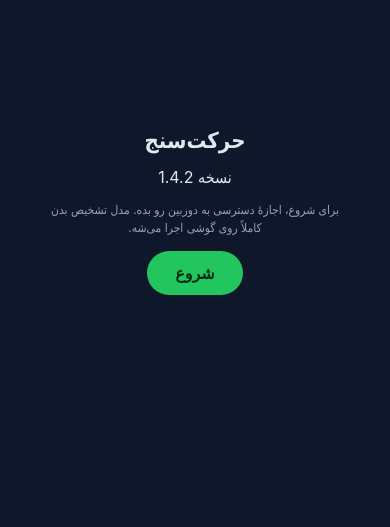
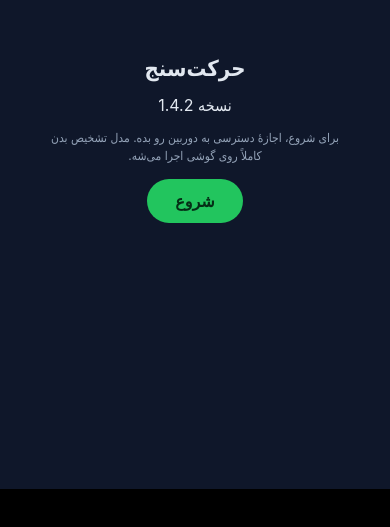
Before and after one commit to mahtdy/motion-tracker, a plain HTML site: page index.html in a window 390 px wide. Shown: the part 211-738 px from the top of the page. Drawn offline with Linux system fonts and the light colour scheme.

Commit message:
fix: Set fixed height 700px for stage container v1.4.3
User request: Stop using 100vh, use fixed 700px height

Changes:
- #stage height: 100vh → 700px (fixed)
- Prevents overflow issues on mobile
- All content now fits within 700px container
- Buttons and panels will be fully visible

Issue: Panels overflowing bottom, buttons not visible
Root cause: 100vh includes browser UI on mobile
Fix: Fixed 700px height ensures content fits

Version: 1.4.2 → 1.4.3
Cache: v26 → v27

```diff
--- a/index.html
+++ b/index.html
@@ -23,12 +23,12 @@
     font-family: -apple-system, "Segoe UI", Tahoma, sans-serif;
   }
 
-  /* Main container - responsive width */
+  /* Main container - fixed height 700px */
   #stage {
     position: relative;
     width: 100%;
     max-width: 430px;
-    height: 100vh;
+    height: 700px;
     margin: 0 auto;
     background: #000;
   }
```
